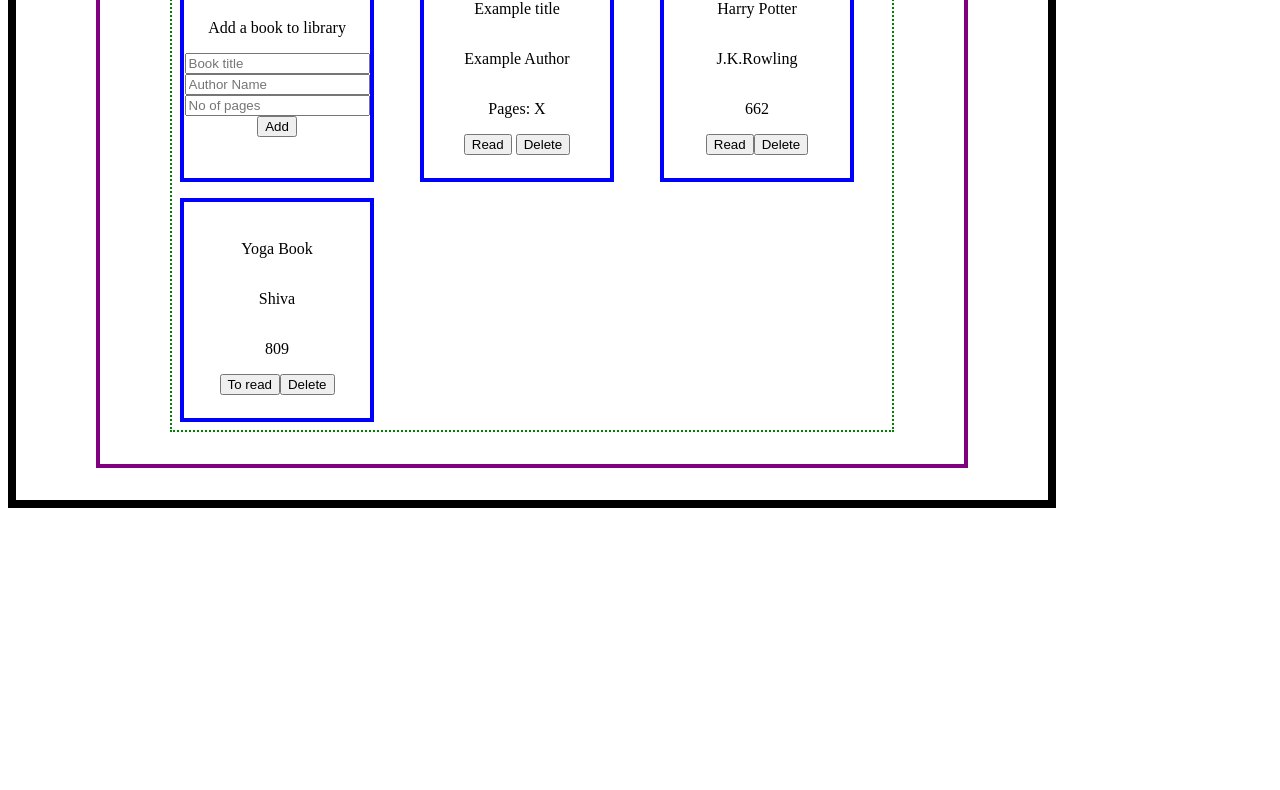
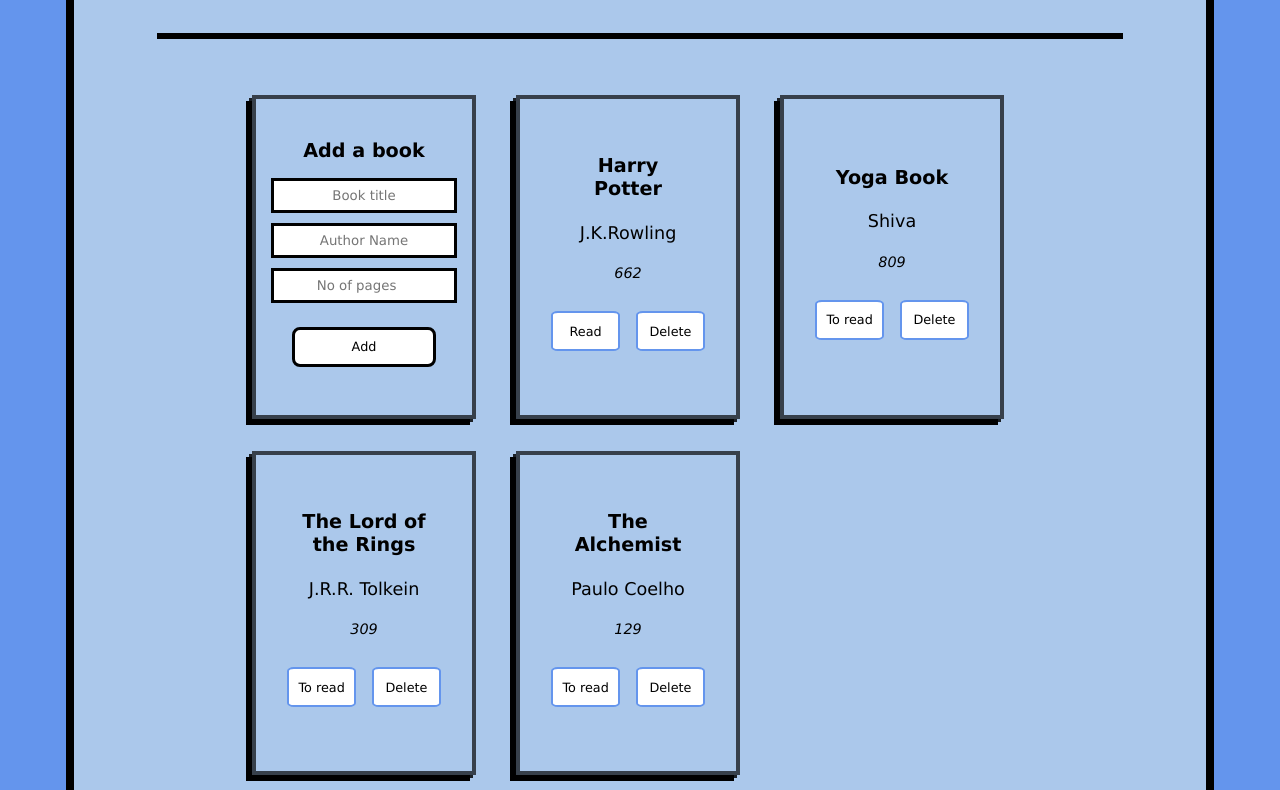
Before and after one commit to teshyp/bookLibrary, a plain HTML site: page index.html in a window 1280 px wide. Shown: the part 216-1006 px from the top of the page. Before the commit the page ends 800 px from the top, so only its background shows below. Drawn offline with Linux system fonts and the light colour scheme.

Commit message:
Bugs fixed, CSS added. To do: refactor and clean/tidy code

```diff
--- a/app.css
+++ b/app.css
@@ -1,12 +1,38 @@
+body {
+    background-color: cornflowerblue;
+    margin-top: 7%;
+    display: flex;
+    justify-content: center;
+    align-items: center;
+}
+
 #container {
+    background-color: rgb(171, 200, 235);
     display: flex;
     flex-direction: column;
     align-items: center;
     justify-content: space-around;
     height: 100%;
-    width: 1000px;
+    width: 1100px;
     border: solid black 0.5rem;
     padding: 1rem;
+}
+
+#heading-section {
+    display: flex;
+    flex-direction: column;
+    align-items: center;
+    justify-content: center;
+}
+
+#titlebar {
+    border: solid black 3px;
+    width: 60rem;
+    margin-top: 1rem;
+}
+
+#page-heading {
+    font-size: 3rem;
 }
 
 #card-shelf {
@@ -14,15 +40,12 @@
     flex-direction: column;
     justify-content: center;
     align-items: center;
-    border: solid purple 0.3rem;
     width: 80%;
     height: 80%;
-    padding: 2rem;
-    margin: 1rem 2rem;
+    padding: 2.5rem;
 }
 
 #library-list {
-    border: 2px dotted green;
     width: 90%;
     height: 90%;
     display: grid;
@@ -32,9 +55,7 @@
 }
 
 #shelf-menu {
-    border: solid red 0.3rem;
     width: 90%;
-    margin: 0.5rem;
     padding: 0.5rem;
     display: flex;
     align-items: center;
@@ -42,17 +63,88 @@
 }
 
 .individual-card {
-    border: solid blue 0.3rem;
-    height: 200px;
-    width: 170px;
+    border: solid rgba(0, 0, 0, 0.68) 0.3rem;
+    height: 300px;
+    width: 200px;
     display: flex;
     flex-direction: column;
     justify-content: center;
     align-items: center;
     padding: 0.5rem;
-    margin: 0.5rem;
+    margin: 1rem 0.5rem;
+    box-shadow: -3px 3px 0px rgba(0, 0, 0, 0.838), -6px 6px 0px black
 }
 
+.title {
+    width: 8rem;
+    font-size: 1.2rem;
+    font-weight: bolder;
+    font-family: 'Lucida Sans', 'Lucida Sans Regular', 'Lucida Grande', 'Lucida Sans Unicode', Geneva, Verdana, sans-serif;
+    text-align: center;
+}
+
+
+.author {
+    font-size: 1.1rem;
+    font-family: 'Lucida Sans', 'Lucida Sans Regular', 'Lucida Grande', 'Lucida Sans Unicode', Geneva, Verdana, sans-serif;
+}
+
+.pages {
+    font-style: italic;
+    font-size: 0.9rem;
+    font-family: 'Lucida Sans', 'Lucida Sans Regular', 'Lucida Grande', 'Lucida Sans Unicode', Geneva, Verdana, sans-serif;
+}
+
+.title,
+.author,
+.pages {
+    margin: 0.7rem 0rem;
+}
+
+button {
+    height: 2.5rem;
+    width: 4.3rem;
+    margin: 1.2rem 0.5rem;
+    border: cornflowerblue solid 2px;
+    background-color: white;
+    border-radius: 10%;
+    font-family: 'Lucida Sans', 'Lucida Sans Regular', 'Lucida Grande', 'Lucida Sans Unicode', Geneva, Verdana, sans-serif;
+    font-size: 0.8rem;
+}
+
+
+input {
+    width: 11rem;
+    height: 1.7rem;
+    margin: 0.3rem 0rem;
+    border-radius: -0.5rem;
+    border: solid black 0.2rem;
+    text-align: center;
+    font-family: 'Lucida Sans', 'Lucida Sans Regular', 'Lucida Grande', 'Lucida Sans Unicode', Geneva, Verdana, sans-serif;
+
+}
+
+#add {
+    border: black solid 3px;
+    width: 9rem;
+    border-radius: 0.5rem;
+}
+
+#add:hover {
+    font-weight: bolder;
+    box-shadow: none;
+    box-shadow: -0.75px 0.75px 0px rgba(0, 0, 0, 0.838),
+        -1.5px 1.5px 0px black
+}
+
+.delete-btn:hover {
+    background-color: rgba(255, 0, 0, 0.721);
+    color: white;
+}
+
+.read-btn:hover {
+    border: rgb(59, 223, 105) solid 4px;
+}
 
 /* The switch - the box around the slider */
 .switch {
@@ -71,25 +163,25 @@
 
 /* The slider */
 .slider {
+    background-color: rgb(250, 118, 118);
     position: absolute;
     cursor: pointer;
     top: 0;
     left: 0;
     right: 0;
     bottom: 0;
-    background-color: rgb(250, 118, 118);
     -webkit-transition: .4s;
     transition: .4s;
 }
 
 .slider:before {
+    background-color: white;
     position: absolute;
     content: "";
     height: 13px;
     width: 13px;
     left: 2px;
     bottom: 2px;
-    background-color: white;
     -webkit-transition: .4s;
     transition: .4s;
 }
--- a/app.js
+++ b/app.js
@@ -16,6 +16,18 @@
         title: 'Yoga Book',
         author: 'Shiva',
         pages: 809,
+        read: "To read",
+    },
+    {
+        title: 'The Lord of the Rings',
+        author: 'J.R.R. Tolkein',
+        pages: 309,
+        read: "To read",
+    },
+    {
+        title: 'The Alchemist',
+        author: 'Paulo Coelho',
+        pages: 129,
         read: "To read",
     },
 ];
@@ -45,28 +57,26 @@
     libList.appendChild(cardDiv);
 
     const newTitleP = document.createElement("p");
+    newTitleP.classList.add("title");
     newTitleP.innerText = myLibrary[[myLibrary.length - 1]].title;
-    // newTitleP.setAttribute("data-location", [myLibrary.length - 1])
     cardDiv.appendChild(newTitleP)
 
     const newAuthorP = document.createElement("p");
+    newAuthorP.classList.add("author");
     newAuthorP.innerText = myLibrary[[myLibrary.length - 1]].author;
-    // newAuthorP.setAttribute("data-location", [myLibrary.length - 1])
     cardDiv.appendChild(newAuthorP)
 
     const pagesNo = document.createElement("p");
+    pagesNo.classList.add("pages");
     pagesNo.innerText = myLibrary[[myLibrary.length - 1]].pages;
-    // pagesNo.setAttribute("data-location", [myLibrary.length - 1])
     cardDiv.appendChild(pagesNo)
 
     const btnSpan = document.createElement("span");
-    // btnSpan.setAttribute("data-location", [myLibrary.length - 1])
     cardDiv.appendChild(btnSpan);
 
     let readBtn = document.createElement("button");
     readBtn.innerHTML = myLibrary[myLibrary.length - 1].read;
     readBtn.classList.add("read-btn");
-    // readBtn.setAttribute("data-location", myLibrary.length - 1);
     readBtn.value = "To read"
     btnSpan.appendChild(readBtn);
 
@@ -109,28 +119,26 @@
         libList.appendChild(cardDiv);
 
         const newTitleP = document.createElement("p");
+        newTitleP.classList.add("title");
         newTitleP.innerText = myLibrary[i].title;
-        // newTitleP.setAttribute("data-location", [i])
         cardDiv.appendChild(newTitleP)
 
         const newAuthorP = document.createElement("p");
+        newAuthorP.classList.add("author");
         newAuthorP.innerText = myLibrary[i].author;
-        // newAuthorP.setAttribute("data-location", [i])
         cardDiv.appendChild(newAuthorP)
 
         const pagesNo = document.createElement("p");
+        pagesNo.classList.add("pages");
         pagesNo.innerText = myLibrary[i].pages;
-        // pagesNo.setAttribute("data-location", [i])
         cardDiv.appendChild(pagesNo)
 
         const btnSpan = document.createElement("span");
-        // btnSpan.setAttribute("data-location", [i])
         cardDiv.appendChild(btnSpan);
 
         const readBtn = document.createElement("button");
+        readBtn.classList.add("read-btn");
         readBtn.innerHTML = myLibrary[i].read;
-        readBtn.classList.add("read-btn");
-        // readBtn.setAttribute("data-location", [i]);
         readBtn.value = myLibrary[i].read;
         btnSpan.appendChild(readBtn);
 
@@ -148,8 +156,8 @@
         });
 
         const newDelBtn = document.createElement("button");
+        newDelBtn.classList.add("delete-btn");
         newDelBtn.innerHTML = "Delete";
-        newDelBtn.classList.add("delete-btn");
         newDelBtn.setAttribute("data-location", cardDiv.getAttribute("data-location"));
         btnSpan.appendChild(newDelBtn);
 
@@ -169,7 +177,7 @@
     const bookTitle = document.getElementById("bookTitle").value;
     const bookAuthor = document.getElementById("bookAuthor").value;
     const bookPages = document.getElementById("bookPages").value;
-    addBookToLibrary(bookTitle, bookAuthor, bookPages, "Not Read");
+    addBookToLibrary(bookTitle, bookAuthor, bookPages, "To read");
 })
 
 
--- a/index.html
+++ b/index.html
@@ -13,7 +13,8 @@
 <div id="container">
 
     <div id="heading-section">
-    <h1> My Library </h1>
+        <h1 id="page-heading"> My Library </h1>
+        <div id="titlebar"></div>
     </div>
 
     <div id="card-shelf">
@@ -21,22 +22,21 @@
             <div id="library-list">
 
                     <div id="first-card" class="individual-card">
-                        <p class="title">  Add a book to library </p>
+                        <p class="title">  Add a book </p>
 
                         <label for="bookTitle"> </label>
-                <input type="text" id="bookTitle" name="bookTitle" placeholder="Book title" required>
+                        <input type="text" id="bookTitle" class="titleInput" name="bookTitle" placeholder="Book title" required>
 
                         <label for="bookAuthor"> </label>
-                <input type="text" id="bookAuthor" name="bookAuthor" placeholder="Author Name" required>
+                        <input type="text" id="bookAuthor" class="authorInput" name="bookAuthor" placeholder="Author Name" required>
 
                         <label for="bookPages"> </label>
-                <input type="number" id="bookPages" name="bookPages" placeholder="No of pages" required>
+                        <input type="number" id="bookPages" class="pagesInput" name="bookPages" placeholder="No of pages" required>
 
                         <button id="add" > Add </button>
-
                     </div>
 
-                        <div class="individual-card">
+                    <!-- <div class="individual-card">
                         <p class="title">  Example title </p>
                         <p class="author"> Example Author </p>
                         <p class="pages"> Pages: <span class="noPages"> X </span> </p>
@@ -44,7 +44,7 @@
                                 <button class="read-btn" value="read"> Read </button>
                                 <button class="delete-btn" value="Not read"> Delete </button>
                             </span>
-                        </div>
+                    </div> -->
 
             </div>
     </div>
```
Lines whose indentation alone changed are shown as unchanged.
